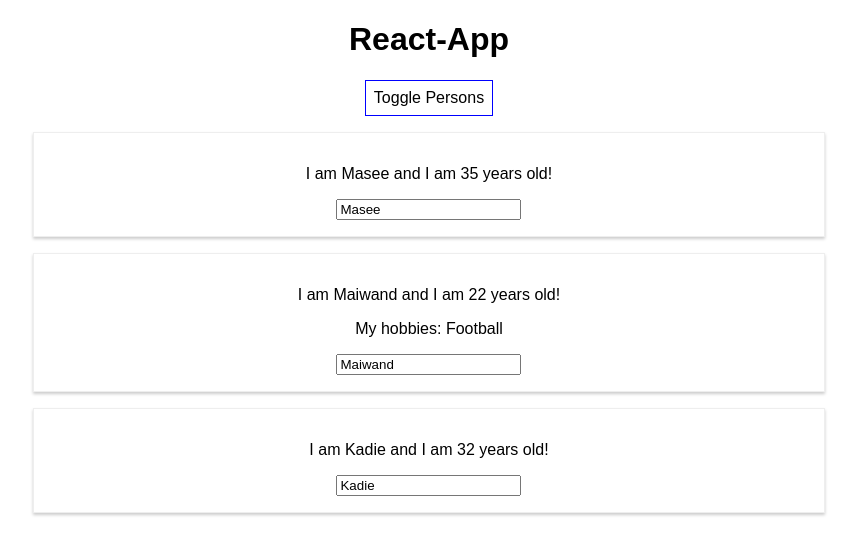
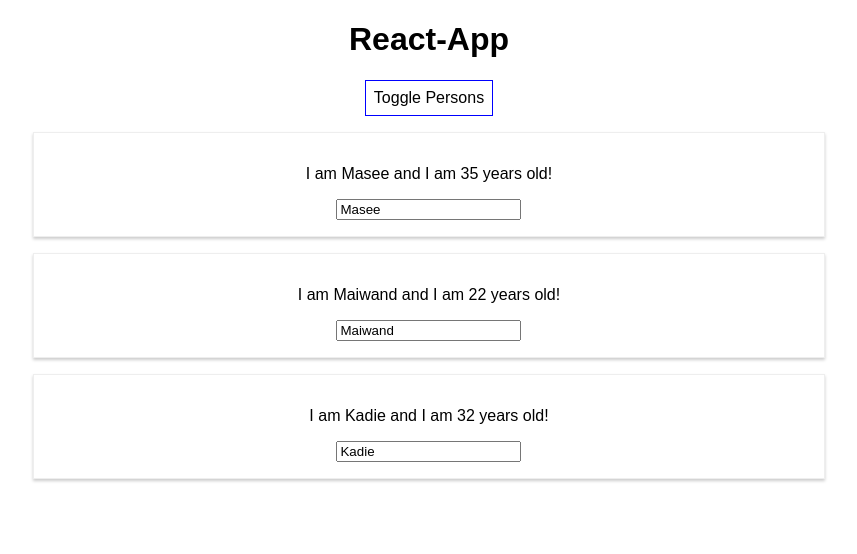
Before and after one commit to maseehussain/react-app, a React (Create React App) app: page / in a window 1280 px wide. Both pictures are taken after a click on the button "Toggle Persons". Shown: the top 554 px of the page, without its empty margins (211-1068 px from the left). Built offline with nearby package versions, Linux system fonts and the light colour scheme.

Commit message:
.map
Using .map to display all data without repetition

```diff
--- a/src/App.js
+++ b/src/App.js
@@ -53,22 +53,9 @@
     if (this.state.showPersons) {
       persons = (
         <div>
-          <Person
-            name={this.state.persons[0].name}
-            age={this.state.persons[0].age}
-          />
-          <Person
-            name={this.state.persons[1].name}
-            age={this.state.persons[1].age}
-            click={this.switchNameHandler.bind(this, "Masee")}
-            changed={this.nameChangeHandler}
-          >
-            My hobbies: Football
-          </Person>
-          <Person
-            name={this.state.persons[2].name}
-            age={this.state.persons[2].age}
-          />
+          {this.state.persons.map(person => {
+            return <Person name={person.name} age={person.age} />;
+          })}
         </div>
       );
     }
```
